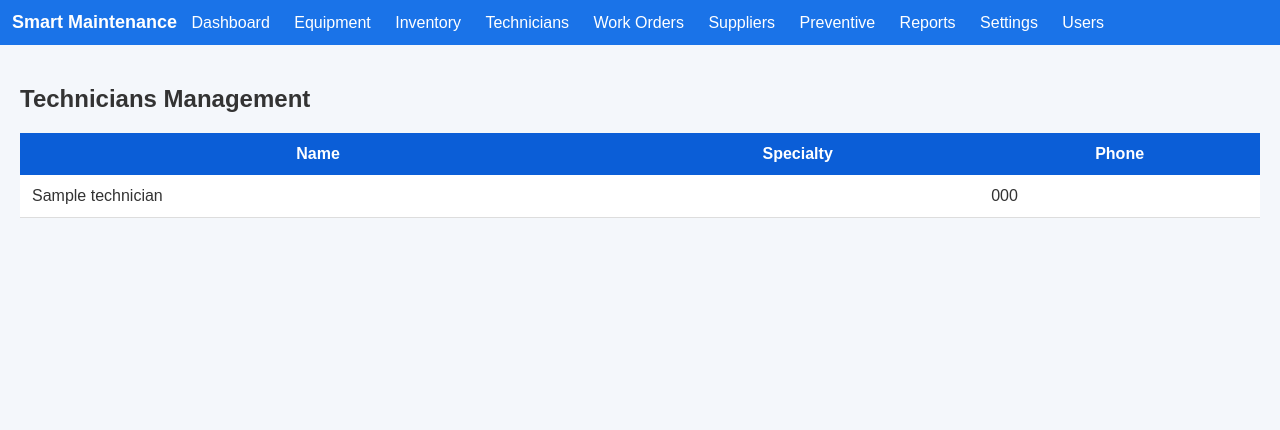
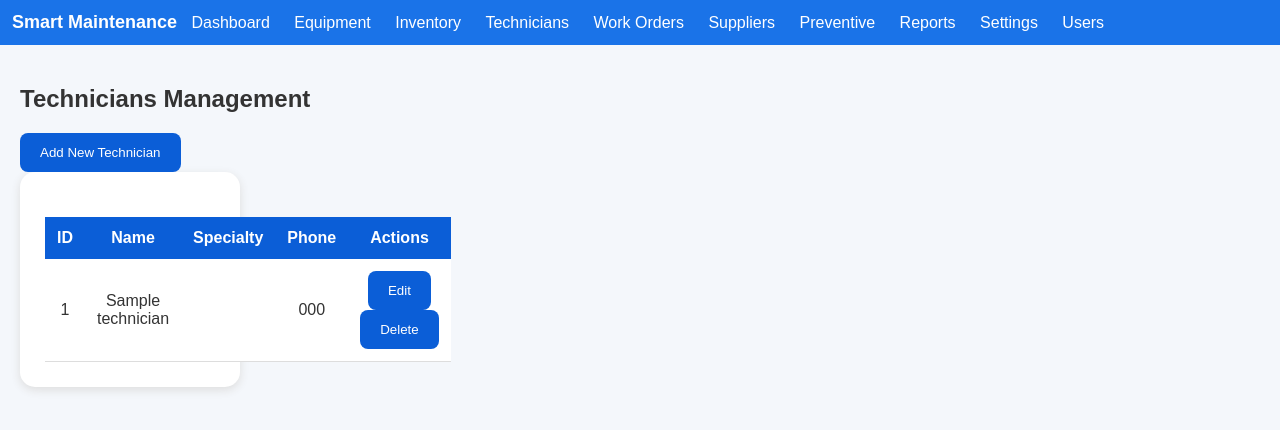
Before and after one commit to AtinaolDebeli/SmartMaintenance, a Flask app: page /technicians in a window 1280 px wide. Shown: the top 430 px of the page. Run offline with Flask 3, Linux system fonts and the light colour scheme; the visitor is signed in with stand-in values (Sample User, id 1); tables that the repository leaves empty hold one stand-in row (values such as "Sample post").

Commit message:
Improve technicians management interface
Added a button for adding new technicians and enhanced the layout with a striped table for better readability.

```diff
--- a/templates/technicians.html
+++ b/templates/technicians.html
@@ -2,21 +2,42 @@
 {% block title %}Technicians{% endblock %}
 {% block content %}
 
-<h2>Technicians Management</h2>
+<h2 class="mb-4">Technicians Management</h2>
 
-<table class="table">
+<div class="row">
+    <div class="col-md-12 mb-3">
+        <button class="btn btn-primary">Add New Technician</button>
+    </div>
+</div>
+
+<div class="card">
+    <div class="card-body">
+        <table class="table table-striped">
+            <thead>
                 <tr>
+                    <th>ID</th>
                     <th>Name</th>
                     <th>Specialty</th>
                     <th>Phone</th>
+                    <th>Actions</th>
                 </tr>
+            </thead>
+            <tbody>
                 {% for tech in technicians %}
                 <tr>
+                    <td>{{ tech.id }}</td>
                     <td>{{ tech.name }}</td>
                     <td>{{ tech.specialty }}</td>
                     <td>{{ tech.phone }}</td>
+                    <td>
+                        <button class="btn btn-sm btn-info">Edit</button>
+                        <button class="btn btn-sm btn-danger">Delete</button>
+                    </td>
                 </tr>
                 {% endfor %}
+            </tbody>
         </table>
+    </div>
+</div>
 
 {% endblock %}
```
Lines whose indentation alone changed are shown as unchanged.
